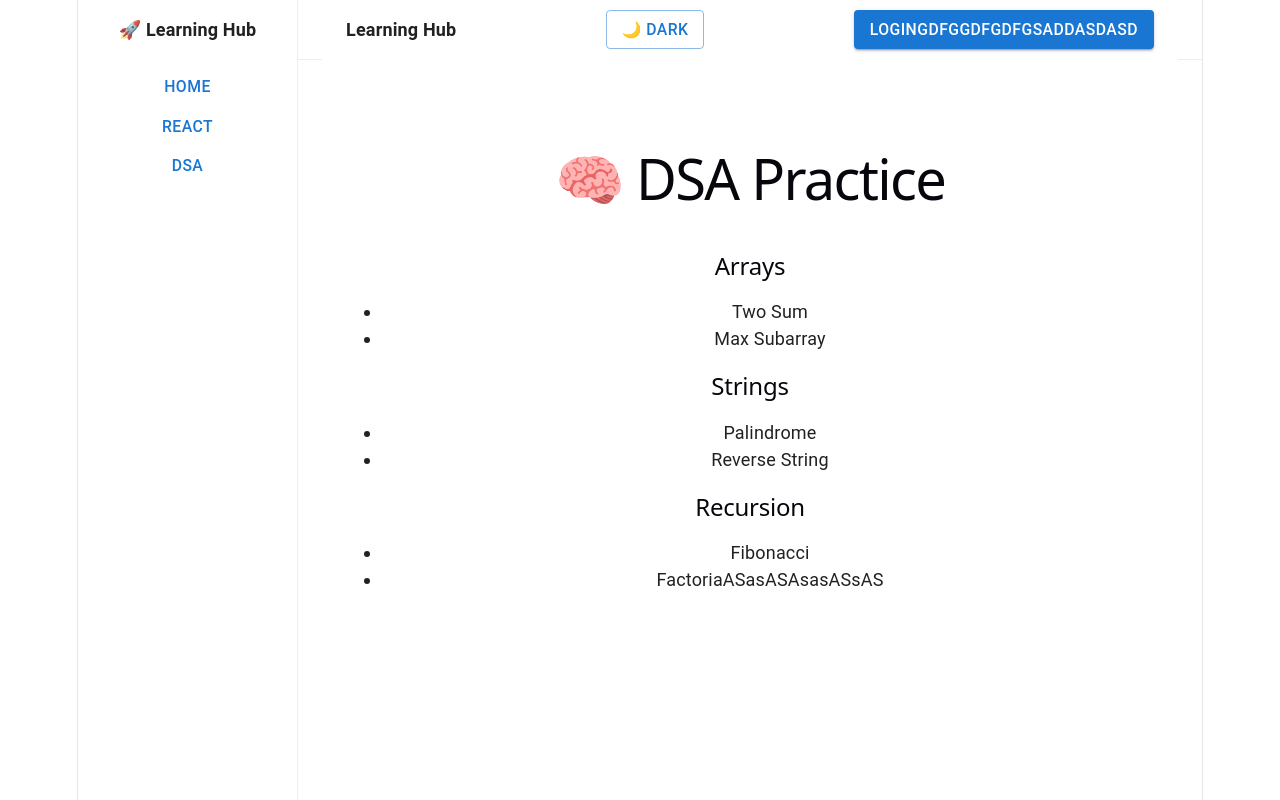
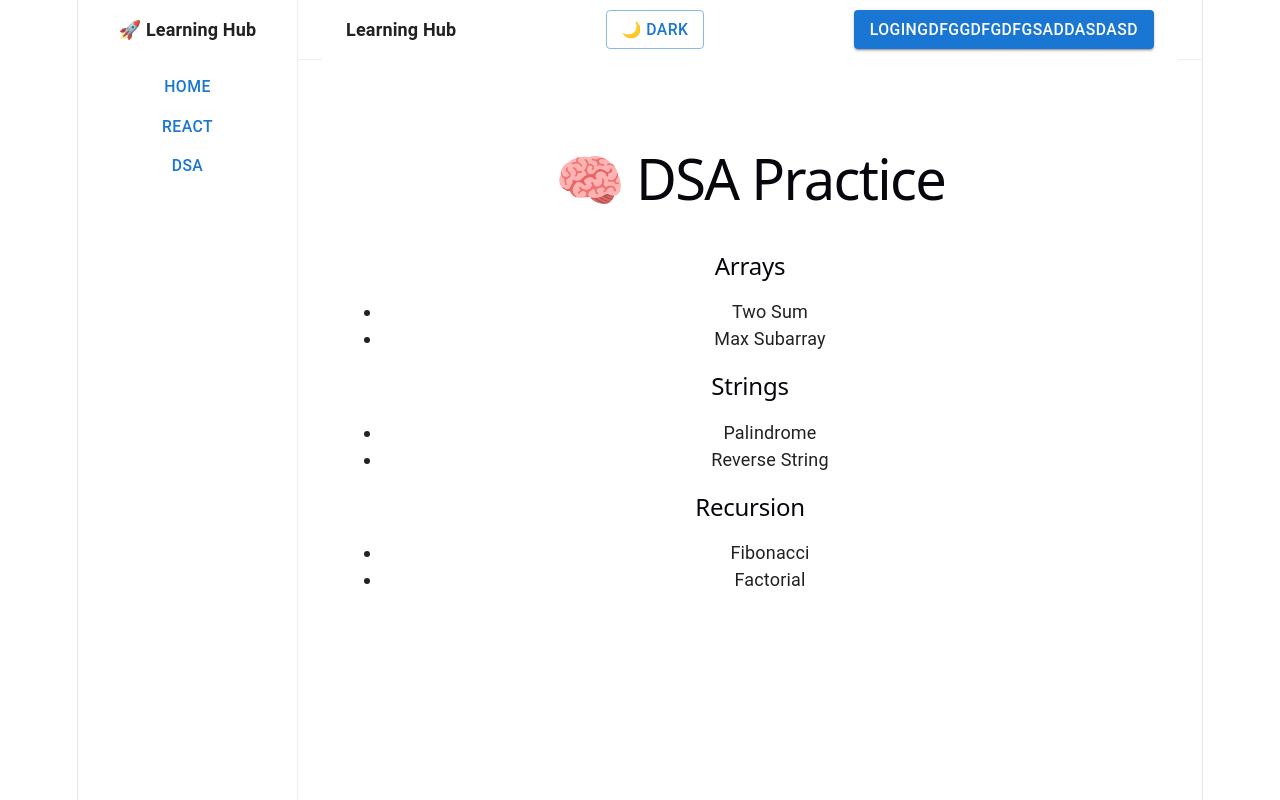
Before and after one commit to shahbazahmad0902/learning-hub, a React (Vite) app: page /dsa in a window 1280 px wide. Built offline with nearby package versions, Linux system fonts and the light colour scheme.

Commit message:
feat: implement TypeScript types, generics, and utility types

```diff
--- a/src/data/dsa.ts
+++ b/src/data/dsa.ts
@@ -12,6 +12,6 @@ export const dsaTopics = [
   {
     id: "recursion",
     title: "Recursion",
-    problems: ["Fibonacci", "FactoriaASasASAsasASsAS"],
+    problems: ["Fibonacci", "Factorial"],
   },
 ];
```
